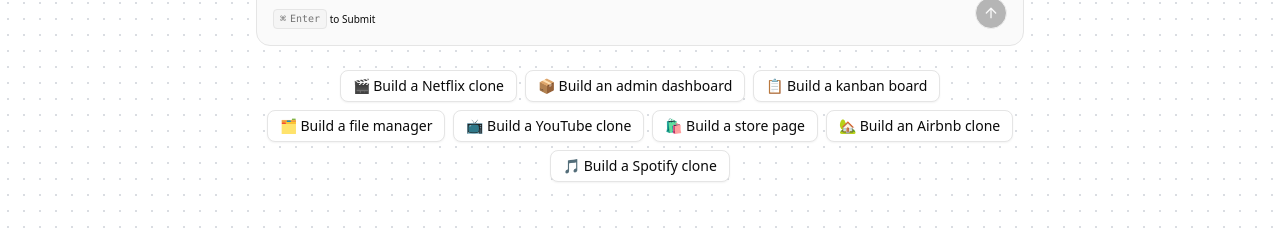
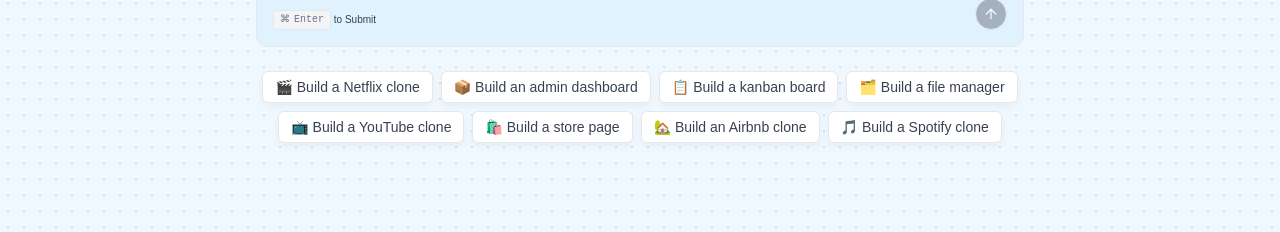
Before and after one commit to draj05855/vibe, a Next.js app: page / in a window 1280 px wide. Shown: the part 405-637 px from the top of the page. Built offline with nearby package versions, Linux system fonts and the light colour scheme; no server answers.

Commit message:
15: theme

```diff
--- a/src/app/globals.css
+++ b/src/app/globals.css
@@ -3,113 +3,165 @@
 
 @custom-variant dark (&:is(.dark *));
 
+:root {
+  --background: oklch(0.9751 0.0127 244.2507);
+  --foreground: oklch(0.3729 0.0306 259.7328);
+  --card: oklch(1.0000 0 0);
+  --card-foreground: oklch(0.3729 0.0306 259.7328);
+  --popover: oklch(1.0000 0 0);
+  --popover-foreground: oklch(0.3729 0.0306 259.7328);
+  --primary: oklch(0.7227 0.1920 149.5793);
+  --primary-foreground: oklch(1.0000 0 0);
+  --secondary: oklch(0.9514 0.0250 236.8242);
+  --secondary-foreground: oklch(0.4461 0.0263 256.8018);
+  --muted: oklch(0.9670 0.0029 264.5419);
+  --muted-foreground: oklch(0.5510 0.0234 264.3637);
+  --accent: oklch(0.9505 0.0507 163.0508);
+  --accent-foreground: oklch(0.3729 0.0306 259.7328);
+  --destructive: oklch(0.6368 0.2078 25.3313);
+  --destructive-foreground: oklch(1.0000 0 0);
+  --border: oklch(0.9276 0.0058 264.5313);
+  --input: oklch(0.9276 0.0058 264.5313);
+  --ring: oklch(0.7227 0.1920 149.5793);
+  --chart-1: oklch(0.7227 0.1920 149.5793);
+  --chart-2: oklch(0.6959 0.1491 162.4796);
+  --chart-3: oklch(0.5960 0.1274 163.2254);
+  --chart-4: oklch(0.5081 0.1049 165.6121);
+  --chart-5: oklch(0.4318 0.0865 166.9128);
+  --sidebar: oklch(0.9514 0.0250 236.8242);
+  --sidebar-foreground: oklch(0.3729 0.0306 259.7328);
+  --sidebar-primary: oklch(0.7227 0.1920 149.5793);
+  --sidebar-primary-foreground: oklch(1.0000 0 0);
+  --sidebar-accent: oklch(0.9505 0.0507 163.0508);
+  --sidebar-accent-foreground: oklch(0.3729 0.0306 259.7328);
+  --sidebar-border: oklch(0.9276 0.0058 264.5313);
+  --sidebar-ring: oklch(0.7227 0.1920 149.5793);
+  --font-sans: DM Sans, sans-serif;
+  --font-serif: Lora, serif;
+  --font-mono: IBM Plex Mono, monospace;
+  --radius: 0.5rem;
+  --shadow-x: 0px;
+  --shadow-y: 4px;
+  --shadow-blur: 8px;
+  --shadow-spread: -1px;
+  --shadow-opacity: 0.1;
+  --shadow-color: hsl(0 0% 0%);
+  --shadow-2xs: 0px 4px 8px -1px hsl(0 0% 0% / 0.05);
+  --shadow-xs: 0px 4px 8px -1px hsl(0 0% 0% / 0.05);
+  --shadow-sm: 0px 4px 8px -1px hsl(0 0% 0% / 0.10), 0px 1px 2px -2px hsl(0 0% 0% / 0.10);
+  --shadow: 0px 4px 8px -1px hsl(0 0% 0% / 0.10), 0px 1px 2px -2px hsl(0 0% 0% / 0.10);
+  --shadow-md: 0px 4px 8px -1px hsl(0 0% 0% / 0.10), 0px 2px 4px -2px hsl(0 0% 0% / 0.10);
+  --shadow-lg: 0px 4px 8px -1px hsl(0 0% 0% / 0.10), 0px 4px 6px -2px hsl(0 0% 0% / 0.10);
+  --shadow-xl: 0px 4px 8px -1px hsl(0 0% 0% / 0.10), 0px 8px 10px -2px hsl(0 0% 0% / 0.10);
+  --shadow-2xl: 0px 4px 8px -1px hsl(0 0% 0% / 0.25);
+  --tracking-normal: 0em;
+  --spacing: 0.25rem;
+}
+
+.dark {
+  --background: oklch(0.2077 0.0398 265.7549);
+  --foreground: oklch(0.8717 0.0093 258.3382);
+  --card: oklch(0.2795 0.0368 260.0310);
+  --card-foreground: oklch(0.8717 0.0093 258.3382);
+  --popover: oklch(0.2795 0.0368 260.0310);
+  --popover-foreground: oklch(0.8717 0.0093 258.3382);
+  --primary: oklch(0.7729 0.1535 163.2231);
+  --primary-foreground: oklch(0.2077 0.0398 265.7549);
+  --secondary: oklch(0.3351 0.0331 260.9120);
+  --secondary-foreground: oklch(0.7118 0.0129 286.0665);
+  --muted: oklch(0.2463 0.0275 259.9628);
+  --muted-foreground: oklch(0.5510 0.0234 264.3637);
+  --accent: oklch(0.3729 0.0306 259.7328);
+  --accent-foreground: oklch(0.7118 0.0129 286.0665);
+  --destructive: oklch(0.6368 0.2078 25.3313);
+  --destructive-foreground: oklch(0.2077 0.0398 265.7549);
+  --border: oklch(0.4461 0.0263 256.8018);
+  --input: oklch(0.4461 0.0263 256.8018);
+  --ring: oklch(0.7729 0.1535 163.2231);
+  --chart-1: oklch(0.7729 0.1535 163.2231);
+  --chart-2: oklch(0.7845 0.1325 181.9120);
+  --chart-3: oklch(0.7227 0.1920 149.5793);
+  --chart-4: oklch(0.6959 0.1491 162.4796);
+  --chart-5: oklch(0.5960 0.1274 163.2254);
+  --sidebar: oklch(0.2795 0.0368 260.0310);
+  --sidebar-foreground: oklch(0.8717 0.0093 258.3382);
+  --sidebar-primary: oklch(0.7729 0.1535 163.2231);
+  --sidebar-primary-foreground: oklch(0.2077 0.0398 265.7549);
+  --sidebar-accent: oklch(0.3729 0.0306 259.7328);
+  --sidebar-accent-foreground: oklch(0.7118 0.0129 286.0665);
+  --sidebar-border: oklch(0.4461 0.0263 256.8018);
+  --sidebar-ring: oklch(0.7729 0.1535 163.2231);
+  --font-sans: DM Sans, sans-serif;
+  --font-serif: Lora, serif;
+  --font-mono: IBM Plex Mono, monospace;
+  --radius: 0.5rem;
+  --shadow-x: 0px;
+  --shadow-y: 4px;
+  --shadow-blur: 8px;
+  --shadow-spread: -1px;
+  --shadow-opacity: 0.1;
+  --shadow-color: hsl(0 0% 0%);
+  --shadow-2xs: 0px 4px 8px -1px hsl(0 0% 0% / 0.05);
+  --shadow-xs: 0px 4px 8px -1px hsl(0 0% 0% / 0.05);
+  --shadow-sm: 0px 4px 8px -1px hsl(0 0% 0% / 0.10), 0px 1px 2px -2px hsl(0 0% 0% / 0.10);
+  --shadow: 0px 4px 8px -1px hsl(0 0% 0% / 0.10), 0px 1px 2px -2px hsl(0 0% 0% / 0.10);
+  --shadow-md: 0px 4px 8px -1px hsl(0 0% 0% / 0.10), 0px 2px 4px -2px hsl(0 0% 0% / 0.10);
+  --shadow-lg: 0px 4px 8px -1px hsl(0 0% 0% / 0.10), 0px 4px 6px -2px hsl(0 0% 0% / 0.10);
+  --shadow-xl: 0px 4px 8px -1px hsl(0 0% 0% / 0.10), 0px 8px 10px -2px hsl(0 0% 0% / 0.10);
+  --shadow-2xl: 0px 4px 8px -1px hsl(0 0% 0% / 0.25);
+}
+
 @theme inline {
   --color-background: var(--background);
   --color-foreground: var(--foreground);
-  --font-sans: var(--font-geist-sans);
-  --font-mono: var(--font-geist-mono);
+  --color-card: var(--card);
+  --color-card-foreground: var(--card-foreground);
+  --color-popover: var(--popover);
+  --color-popover-foreground: var(--popover-foreground);
+  --color-primary: var(--primary);
+  --color-primary-foreground: var(--primary-foreground);
+  --color-secondary: var(--secondary);
+  --color-secondary-foreground: var(--secondary-foreground);
+  --color-muted: var(--muted);
+  --color-muted-foreground: var(--muted-foreground);
+  --color-accent: var(--accent);
+  --color-accent-foreground: var(--accent-foreground);
+  --color-destructive: var(--destructive);
+  --color-destructive-foreground: var(--destructive-foreground);
+  --color-border: var(--border);
+  --color-input: var(--input);
+  --color-ring: var(--ring);
+  --color-chart-1: var(--chart-1);
+  --color-chart-2: var(--chart-2);
+  --color-chart-3: var(--chart-3);
+  --color-chart-4: var(--chart-4);
+  --color-chart-5: var(--chart-5);
+  --color-sidebar: var(--sidebar);
+  --color-sidebar-foreground: var(--sidebar-foreground);
+  --color-sidebar-primary: var(--sidebar-primary);
+  --color-sidebar-primary-foreground: var(--sidebar-primary-foreground);
+  --color-sidebar-accent: var(--sidebar-accent);
+  --color-sidebar-accent-foreground: var(--sidebar-accent-foreground);
+  --color-sidebar-border: var(--sidebar-border);
   --color-sidebar-ring: var(--sidebar-ring);
-  --color-sidebar-border: var(--sidebar-border);
-  --color-sidebar-accent-foreground: var(--sidebar-accent-foreground);
-  --color-sidebar-accent: var(--sidebar-accent);
-  --color-sidebar-primary-foreground: var(--sidebar-primary-foreground);
-  --color-sidebar-primary: var(--sidebar-primary);
-  --color-sidebar-foreground: var(--sidebar-foreground);
-  --color-sidebar: var(--sidebar);
-  --color-chart-5: var(--chart-5);
-  --color-chart-4: var(--chart-4);
-  --color-chart-3: var(--chart-3);
-  --color-chart-2: var(--chart-2);
-  --color-chart-1: var(--chart-1);
-  --color-ring: var(--ring);
-  --color-input: var(--input);
-  --color-border: var(--border);
-  --color-destructive: var(--destructive);
-  --color-accent-foreground: var(--accent-foreground);
-  --color-accent: var(--accent);
-  --color-muted-foreground: var(--muted-foreground);
-  --color-muted: var(--muted);
-  --color-secondary-foreground: var(--secondary-foreground);
-  --color-secondary: var(--secondary);
-  --color-primary-foreground: var(--primary-foreground);
-  --color-primary: var(--primary);
-  --color-popover-foreground: var(--popover-foreground);
-  --color-popover: var(--popover);
-  --color-card-foreground: var(--card-foreground);
-  --color-card: var(--card);
+
+  --font-sans: var(--font-sans);
+  --font-mono: var(--font-mono);
+  --font-serif: var(--font-serif);
+
   --radius-sm: calc(var(--radius) - 4px);
   --radius-md: calc(var(--radius) - 2px);
   --radius-lg: var(--radius);
   --radius-xl: calc(var(--radius) + 4px);
-}
 
-:root {
-  --radius: 0.625rem;
-  --background: oklch(1 0 0);
-  --foreground: oklch(0.145 0 0);
-  --card: oklch(1 0 0);
-  --card-foreground: oklch(0.145 0 0);
-  --popover: oklch(1 0 0);
-  --popover-foreground: oklch(0.145 0 0);
-  --primary: oklch(0.205 0 0);
-  --primary-foreground: oklch(0.985 0 0);
-  --secondary: oklch(0.97 0 0);
-  --secondary-foreground: oklch(0.205 0 0);
-  --muted: oklch(0.97 0 0);
-  --muted-foreground: oklch(0.556 0 0);
-  --accent: oklch(0.97 0 0);
-  --accent-foreground: oklch(0.205 0 0);
-  --destructive: oklch(0.577 0.245 27.325);
-  --border: oklch(0.922 0 0);
-  --input: oklch(0.922 0 0);
-  --ring: oklch(0.708 0 0);
-  --chart-1: oklch(0.646 0.222 41.116);
-  --chart-2: oklch(0.6 0.118 184.704);
-  --chart-3: oklch(0.398 0.07 227.392);
-  --chart-4: oklch(0.828 0.189 84.429);
-  --chart-5: oklch(0.769 0.188 70.08);
-  --sidebar: oklch(0.985 0 0);
-  --sidebar-foreground: oklch(0.145 0 0);
-  --sidebar-primary: oklch(0.205 0 0);
-  --sidebar-primary-foreground: oklch(0.985 0 0);
-  --sidebar-accent: oklch(0.97 0 0);
-  --sidebar-accent-foreground: oklch(0.205 0 0);
-  --sidebar-border: oklch(0.922 0 0);
-  --sidebar-ring: oklch(0.708 0 0);
-}
-
-.dark {
-  --background: oklch(0.145 0 0);
-  --foreground: oklch(0.985 0 0);
-  --card: oklch(0.205 0 0);
-  --card-foreground: oklch(0.985 0 0);
-  --popover: oklch(0.205 0 0);
-  --popover-foreground: oklch(0.985 0 0);
-  --primary: oklch(0.922 0 0);
-  --primary-foreground: oklch(0.205 0 0);
-  --secondary: oklch(0.269 0 0);
-  --secondary-foreground: oklch(0.985 0 0);
-  --muted: oklch(0.269 0 0);
-  --muted-foreground: oklch(0.708 0 0);
-  --accent: oklch(0.269 0 0);
-  --accent-foreground: oklch(0.985 0 0);
-  --destructive: oklch(0.704 0.191 22.216);
-  --border: oklch(1 0 0 / 10%);
-  --input: oklch(1 0 0 / 15%);
-  --ring: oklch(0.556 0 0);
-  --chart-1: oklch(0.488 0.243 264.376);
-  --chart-2: oklch(0.696 0.17 162.48);
-  --chart-3: oklch(0.769 0.188 70.08);
-  --chart-4: oklch(0.627 0.265 303.9);
-  --chart-5: oklch(0.645 0.246 16.439);
-  --sidebar: oklch(0.205 0 0);
-  --sidebar-foreground: oklch(0.985 0 0);
-  --sidebar-primary: oklch(0.488 0.243 264.376);
-  --sidebar-primary-foreground: oklch(0.985 0 0);
-  --sidebar-accent: oklch(0.269 0 0);
-  --sidebar-accent-foreground: oklch(0.985 0 0);
-  --sidebar-border: oklch(1 0 0 / 10%);
-  --sidebar-ring: oklch(0.556 0 0);
+  --shadow-2xs: var(--shadow-2xs);
+  --shadow-xs: var(--shadow-xs);
+  --shadow-sm: var(--shadow-sm);
+  --shadow: var(--shadow);
+  --shadow-md: var(--shadow-md);
+  --shadow-lg: var(--shadow-lg);
+  --shadow-xl: var(--shadow-xl);
+  --shadow-2xl: var(--shadow-2xl);
 }
 
 @layer base {
@@ -120,3 +172,55 @@
     @apply bg-background text-foreground;
   }
 }
+
+@layer base {
+  button:not([disabled]),
+  [role="button"]:not([disabled]) {
+    cursor: pointer;
+  }
+}
+
+/* Animations */
+@theme inline {
+  --animate-first: moveVertical 30s ease infinite;
+  --animate-second: moveInCircle 20s reverse infinite;
+  --animate-third: moveInCircle 40s linear infinite;
+  --animate-fourth: moveHorizontal 40s ease infinite;
+  --animate-fifth: moveInCircle 20s ease infinite;
+
+  @keyframes moveHorizontal {
+    0% {
+      transform: translateX(-50%) translateY(-10%);
+    }
+    50% {
+      transform: translateX(50%) translateY(10%);
+    }
+    100% {
+      transform: translateX(-50%) translateY(-10%);
+    }
+  }
+
+  @keyframes moveInCircle {
+    0% {
+      transform: rotate(0deg);
+    }
+    50% {
+      transform: rotate(180deg);
+    }
+    100% {
+      transform: rotate(360deg);
+    }
+  }
+
+  @keyframes moveVertical {
+    0% {
+      transform: translateY(-50%);
+    }
+    50% {
+      transform: translateY(50%);
+    }
+    100% {
+      transform: translateY(-50%);
+    }
+  }
+}
```
